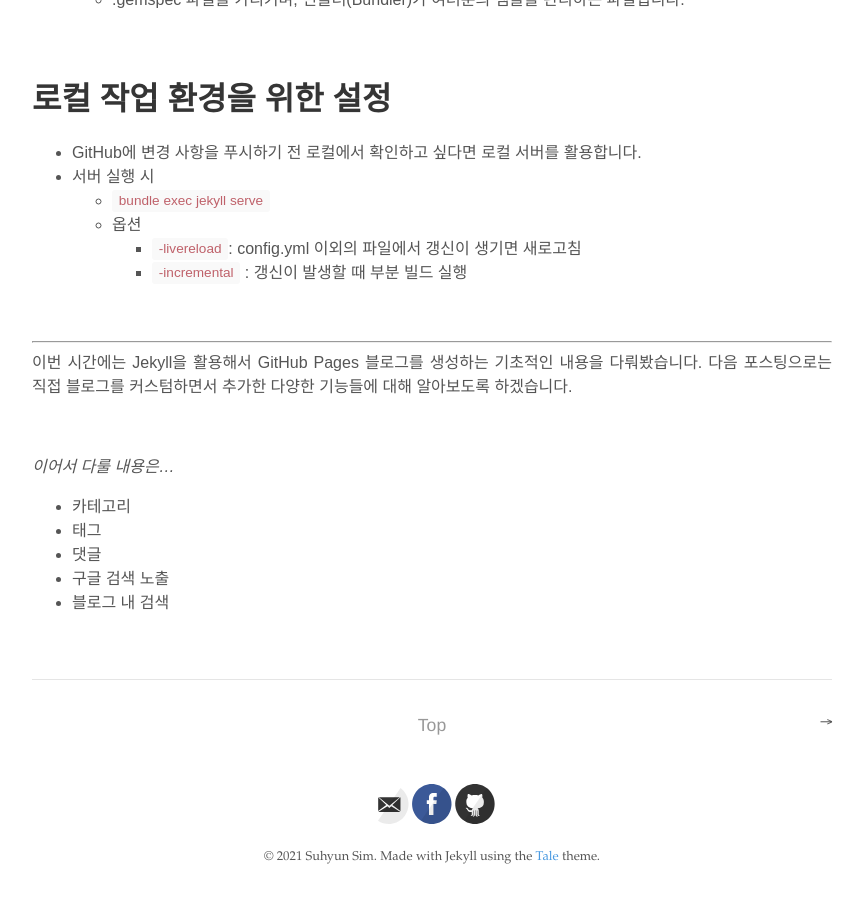
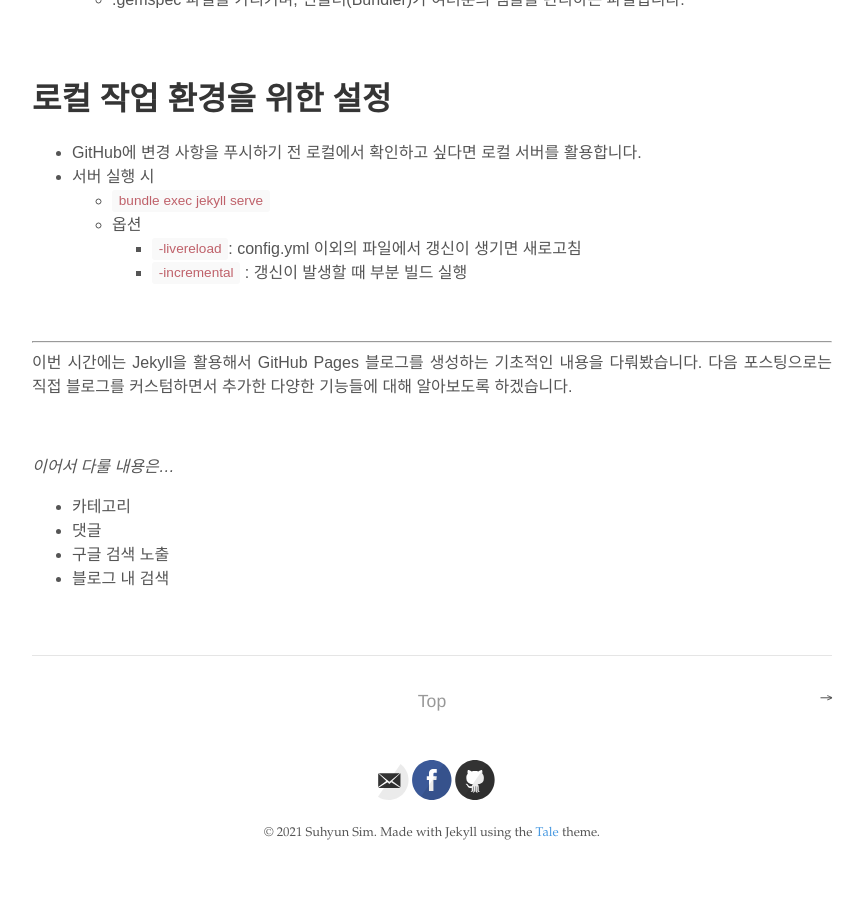
Before and after one commit to suhyunsim/suhyunsim.github.io, a Jekyll site: the page built from _posts/2021-02-03-blog-making.md, in a window 1280 px wide and 900 px high, scrolled down 7521 px. Shown: the whole window, without its empty margins (208-1071 px from the left). Built offline with Jekyll 4.4.1, drawn with Linux system fonts in a browser that asks for light colours; comment, search, counter and statistics services are not loaded; after the commit the page ends 8397 px from its top, so only the background shows below that.

```diff
--- a/_posts/2021-02-03-blog-making.md
+++ b/_posts/2021-02-03-blog-making.md
@@ -279,7 +279,6 @@
 
 *이어서 다룰 내용은...*
 - 카테고리
-- 태그
 - 댓글
 - 구글 검색 노출
 - 블로그 내 검색
```
